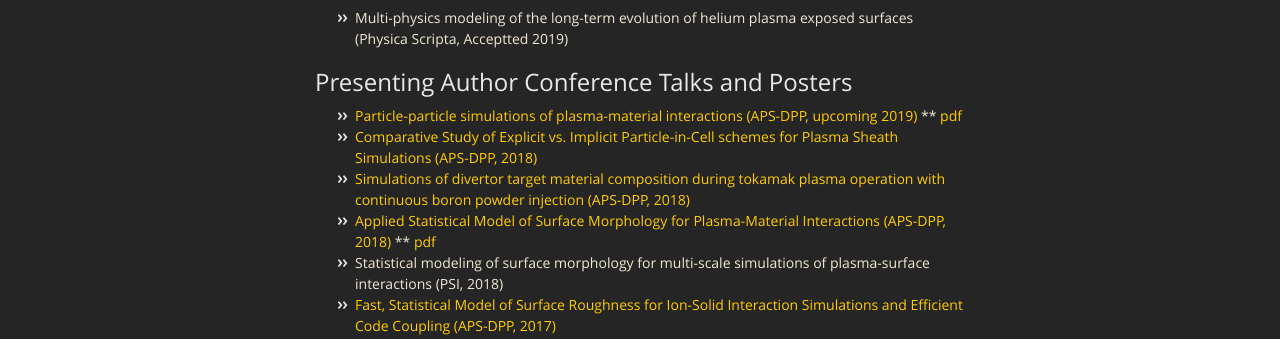
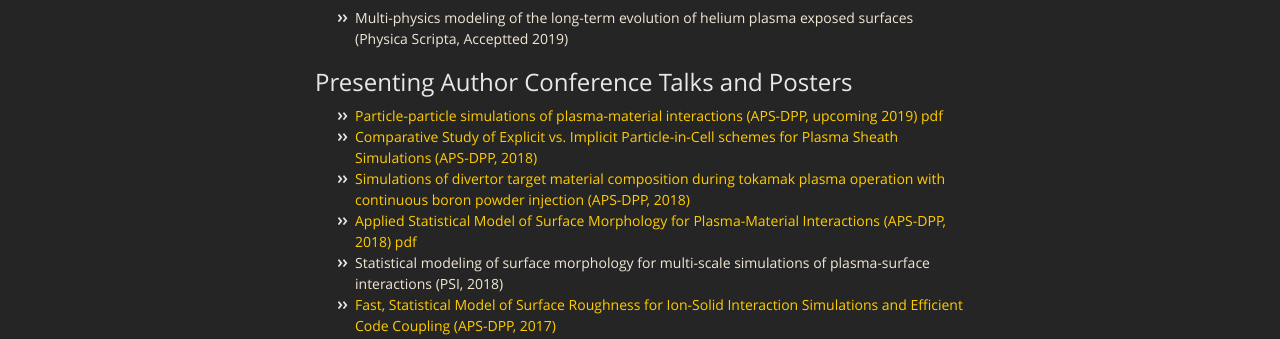
Before and after one commit to drobnyjt/test_jekyll, a Jekyll site: the page built from index.md, in a window 1280 px wide and 900 px high, scrolled down 602 px. Shown: the part 154-493 px from the top of the window. Built offline with Jekyll 4.4.1, drawn with Linux system fonts in a browser that asks for light colours; our own code applies the rules of GitHub Pages for plain Markdown files.

```diff
--- a/index.md
+++ b/index.md
@@ -25,12 +25,10 @@ layout: default
 * Multi-physics modeling of the long-term evolution of helium plasma exposed surfaces (Physica Scripta, Acceptted 2019)
 
 ## Presenting Author Conference Talks and Posters
-* [Particle-particle simulations of plasma-material interactions (APS-DPP, upcoming 2019)](http://meetings.aps.org/Meeting/DPP19/Session/PO6.11)
-** [pdf](./APS_DPP_2019_Drobny.pdf)
+* [Particle-particle simulations of plasma-material interactions (APS-DPP, upcoming 2019)](http://meetings.aps.org/Meeting/DPP19/Session/PO6.11) [pdf](./APS-DPP_2019_Drobny.pdf)
 * [Comparative Study of Explicit vs. Implicit Particle-in-Cell schemes for Plasma Sheath Simulations (APS-DPP, 2018)](https://meetings.aps.org/Meeting/DPP18/Session/CP11.81)
 * [Simulations of divertor target material composition during tokamak plasma operation with continuous boron powder injection (APS-DPP, 2018)](https://meetings.aps.org/Meeting/DPP18/Session/JP11.93)
-* [Applied Statistical Model of Surface Morphology for Plasma-Material Interactions (APS-DPP, 2018)](https://meetings.aps.org/Meeting/DPP18/Session/NM9.7)
-** [pdf](./APS_DPP_2018_Drobny_Final.pptx.pdf)
+* [Applied Statistical Model of Surface Morphology for Plasma-Material Interactions (APS-DPP, 2018)](https://meetings.aps.org/Meeting/DPP18/Session/NM9.7) [pdf](./APS_DPP_2018_Drobny_Final.pptx.pdf)
 * Statistical modeling of surface morphology for multi-scale simulations of plasma-surface interactions (PSI, 2018)
 * [Fast, Statistical Model of Surface Roughness for Ion-Solid Interaction Simulations and Efficient Code Coupling (APS-DPP, 2017)](https://meetings.aps.org/Meeting/DPP17/Session/UO4.3)
 * [Dynamic Fractal TRIDYN: Modeling Surface Morphology and Composition Evolution under Ion Bombardment (APS-DPP 2016)](https://meetings.aps.org/Meeting/DPP16/Session/JP10.153)
```
